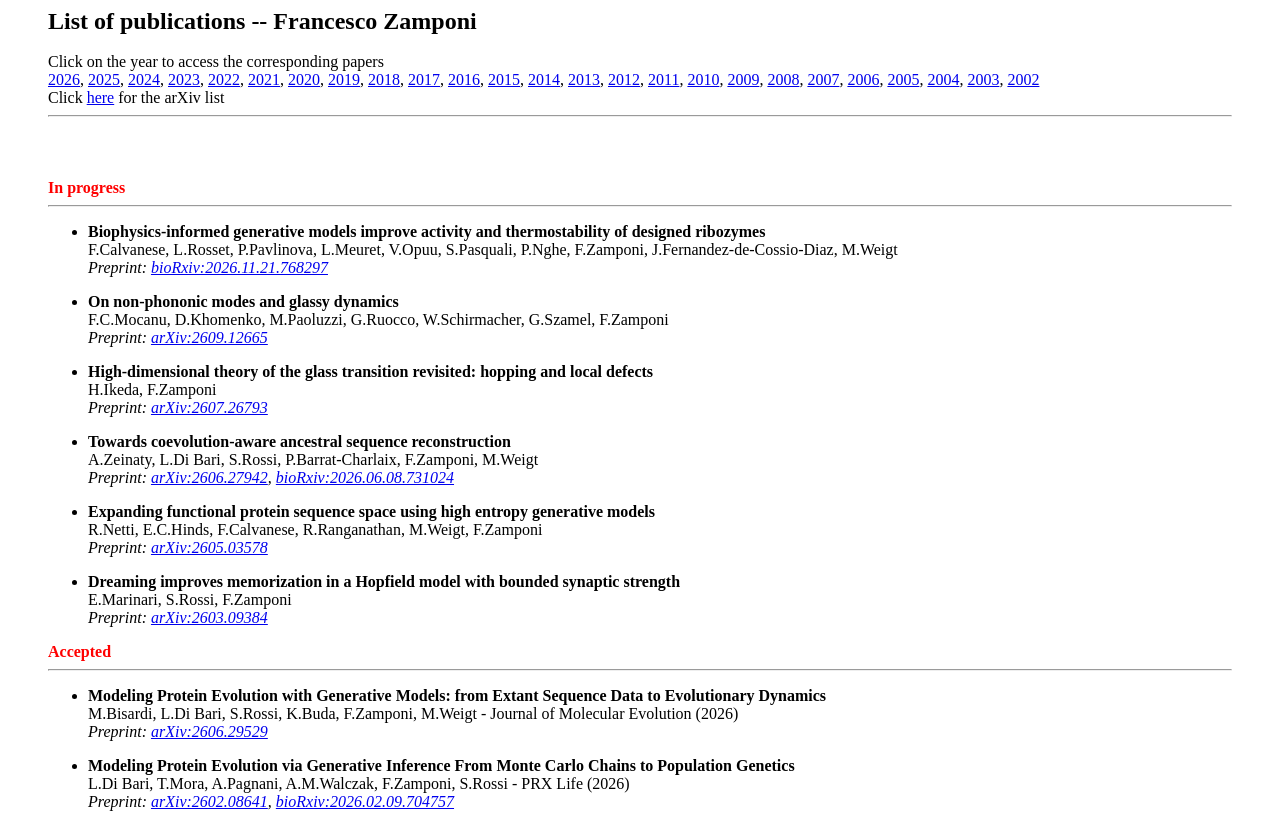
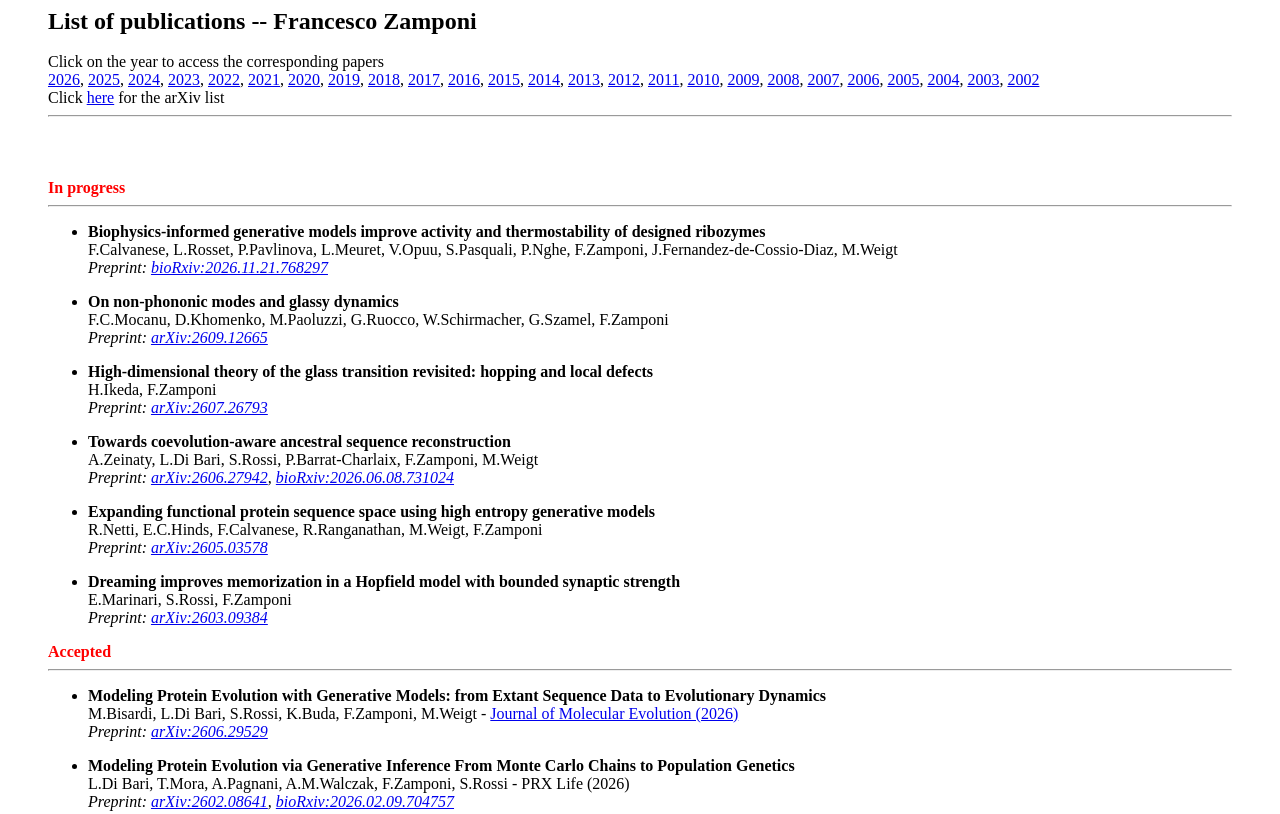
Before and after one commit to francescozamponi/francescozamponi.github.io, a plain HTML site: page pagine/pubblicazioni.html in a window 1280 px wide. Shown: the top 814 px of the page. Drawn offline with Linux system fonts and the light colour scheme.

Commit message:
automatic update 2026-11-27 06:45:01

```diff
--- a/pagine/pubblicazioni.html
+++ b/pagine/pubblicazioni.html
@@ -140,7 +140,7 @@ Accepted
 Modeling Protein Evolution with Generative Models: from Extant Sequence Data to Evolutionary Dynamics
 </b>
   <br>
-M.Bisardi, L.Di Bari, S.Rossi, K.Buda, F.Zamponi, M.Weigt - Journal of Molecular Evolution (2026)
+M.Bisardi, L.Di Bari, S.Rossi, K.Buda, F.Zamponi, M.Weigt - <a target="_blank" href="https://doi.org/10.1007/s00239-026-10369-6">Journal of Molecular Evolution (2026)</a>
 <br>
   <I>Preprint: <a target="_blank" href="http://arxiv.org/abs/2606.29529">arXiv:2606.29529</a></I>
 </li></ul>
```
